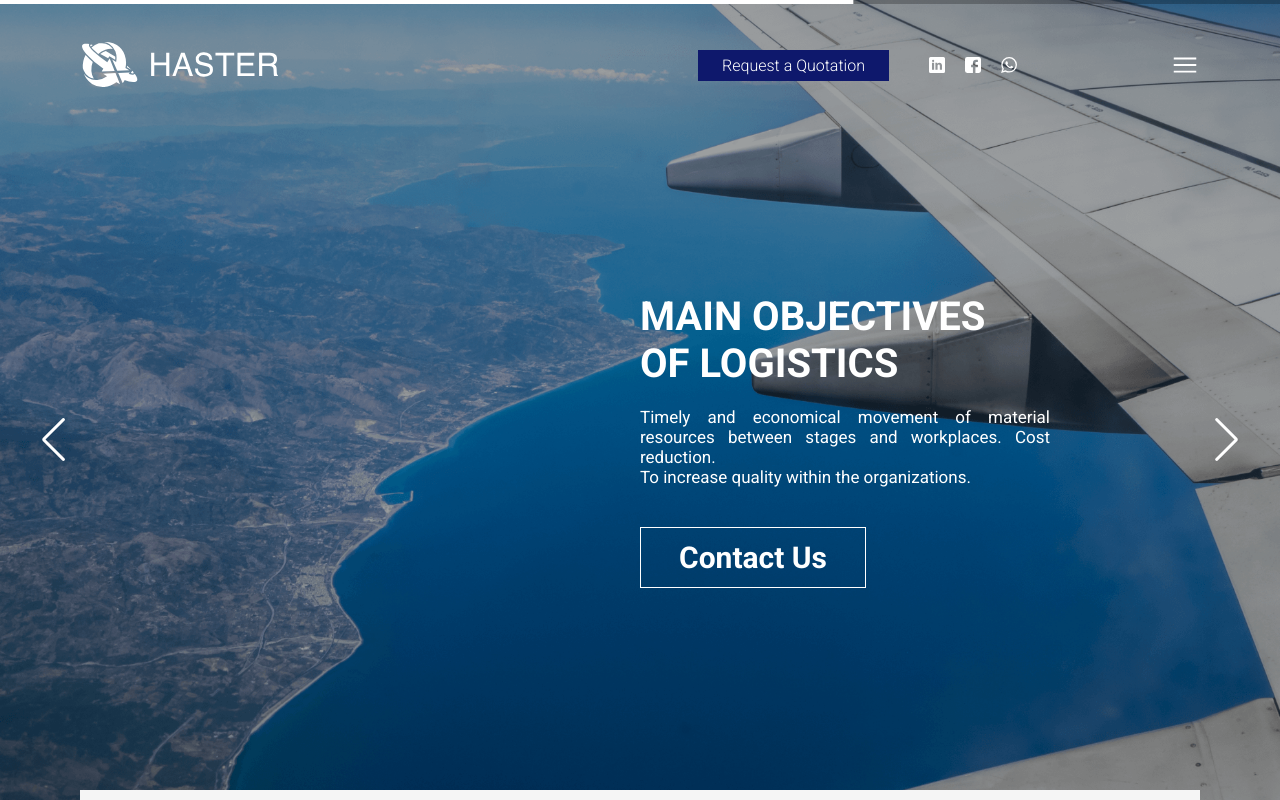
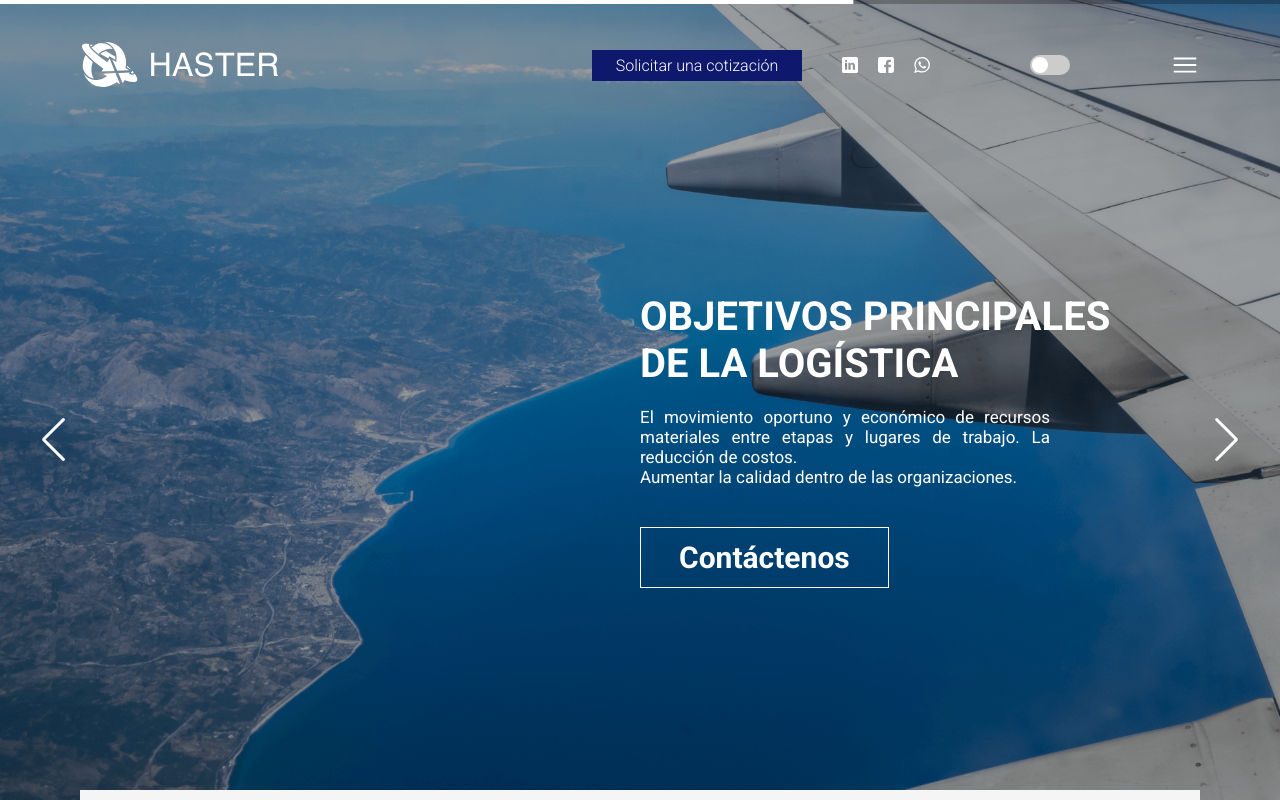
Before and after one commit to AndresCM-12/haster-web, a Next.js app: page / in a window 1280 px wide. Shown: the top 800 px of the page. Built offline with nearby package versions, Linux system fonts and the light colour scheme; a web font is replaced by a local one.

Commit message:
Added: language switch

```diff
--- a/components/global/Header.jsx
+++ b/components/global/Header.jsx
@@ -4,6 +4,7 @@ import { useState } from "react";
 import { useRouter } from "next/router";
 import { motion, useMotionValueEvent, useScroll } from "framer-motion";
 import { useTranslation } from "react-i18next";
+import LanguageSwitcher from "./intSwitch/intSwitch";
 
 const Header = () => {
   const [menu, setMenu] = useState(false);
@@ -161,7 +162,7 @@ const Header = () => {
             </div>
           </div>
         </div>
-
+        <LanguageSwitcher />
         <div onClick={() => setMenu(!!true)} className="burger--section">
           <svg
             xmlns="http://www.w3.org/2000/svg"
@@ -186,7 +187,7 @@ const Header = () => {
         <div className="menu--wrapper" style={styles.text}>
           <ul>
             <Link onClick={() => setMenu(!!false)} className="links" href={"/"}>
-              <li>{t('home')}</li>
+              <li>{t("home")}</li>
             </Link>
             <Link
               onClick={() => setMenu(!!false)}
@@ -214,9 +215,7 @@ const Header = () => {
               className="links"
               href={"/rastreo"}
             >
-              <li>
-                {t("shipmentTraking")}
-              </li>
+              <li>{t("shipmentTraking")}</li>
             </Link>
           </ul>
         </div>
--- /dev/null
+++ b/components/global/intSwitch/LanguageSwitcher.module.css
@@ -0,0 +1,54 @@
+/* LanguageSwitcher.module.css */
+.languageSwitcher {
+    display: flex;
+    align-items: center;
+  }
+
+  .switchLabel {
+    position: relative;
+    display: inline-block;
+    width: 40px;
+    height: 20px;
+  }
+
+  .switchLabel input {
+    opacity: 0;
+    width: 0;
+    height: 0;
+  }
+
+  .slider {
+    position: absolute;
+    cursor: pointer;
+    top: 0;
+    left: 0;
+    right: 0;
+    bottom: 0;
+    background-color: #ccc;
+    border-radius: 20px;
+    transition: 0.4s;
+  }
+
+  .slider:before {
+    position: absolute;
+    content: '';
+    height: 16px;
+    width: 16px;
+    left: 2px;
+    bottom: 2px;
+    background-color: white;
+    border-radius: 50%;
+    transition: 0.4s;
+  }
+
+  input:checked + .slider {
+    background-color: #0e186c;
+  }
+
+  input:checked + .slider:before {
+    transform: translateX(20px);
+  }
+
+  .labelText {
+    margin-left: 10px;
+  }
--- /dev/null
+++ b/components/global/intSwitch/intSwitch.jsx
@@ -0,0 +1,34 @@
+// components/LanguageSwitcher.js
+import { useEffect } from 'react';
+import { useTranslation } from 'react-i18next';
+import styles from './LanguageSwitcher.module.css';
+
+const LanguageSwitcher = () => {
+  const { i18n } = useTranslation();
+
+  const changeLanguage = (language) => {
+    i18n.changeLanguage(language);
+    localStorage.setItem('language', language);
+  };
+
+  // Lee el idioma almacenado en el localStorage al inicio de la aplicación
+  useEffect(() => {
+    const storedLanguage = localStorage.getItem('language') || 'es';
+    i18n.changeLanguage(storedLanguage);
+  }, [i18n]);
+
+  return (
+    <div className={`${styles.languageSwitcher} ${i18n.language === 'en' ? styles.switcherActive : ''}`}>
+      <label className={styles.switchLabel}>
+        <input
+          type="checkbox"
+          checked={i18n.language === 'en'}
+          onChange={() => changeLanguage(i18n.language === 'en' ? 'es' : 'en')}
+        />
+        <span className={styles.slider}></span>
+      </label>
+    </div>
+  );
+};
+
+export default LanguageSwitcher;
```
